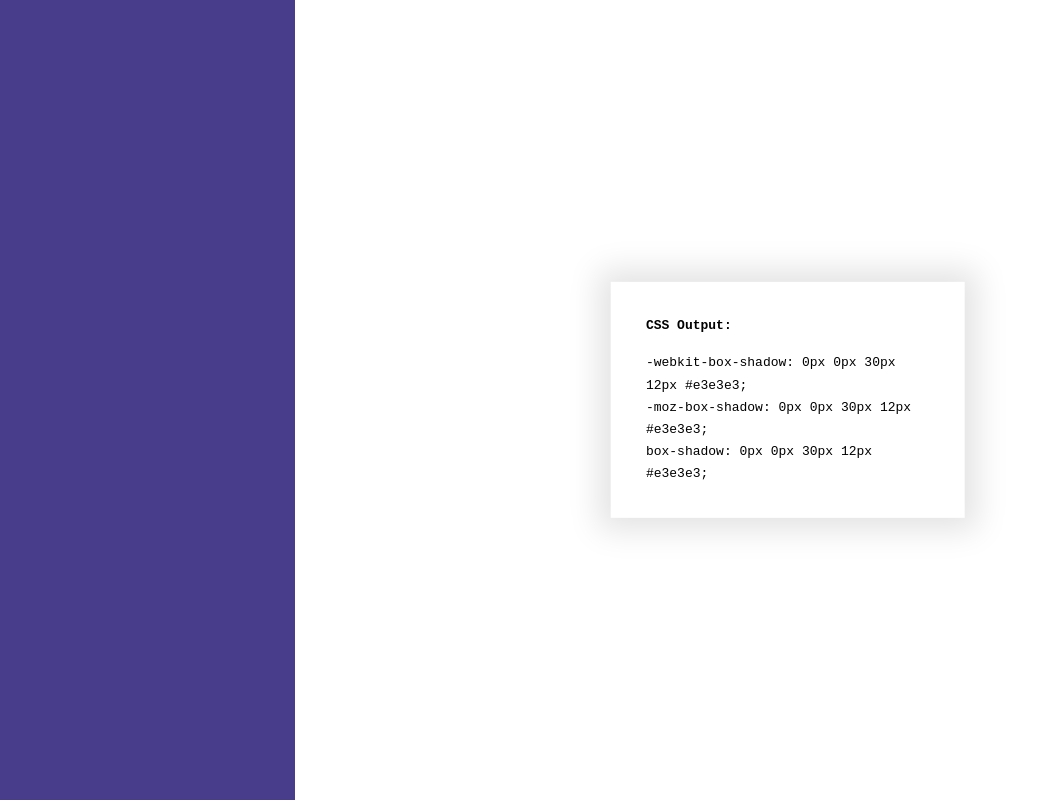
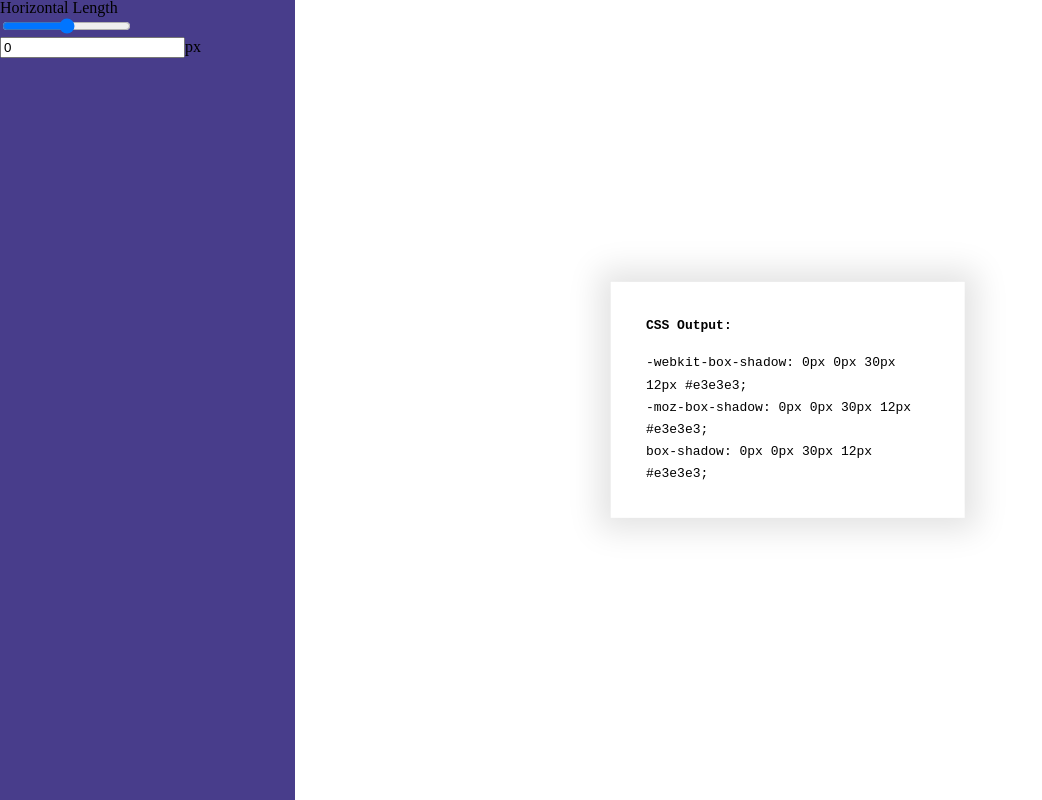
Before and after one commit to kourosh-neyestani/CSS-Box-Shadow-Generator, a React (Create React App) app: page / in a window 1280 px wide. Shown: the whole page, without its empty margins (0-1042 px from the left). Built offline with nearby package versions, Linux system fonts and the light colour scheme.

Commit message:
Added InputRangeSlider component, Added horizontal setter

```diff
--- /dev/null
+++ b/src/components/InputRangeSlider/index.js
@@ -0,0 +1,30 @@
+import React from 'react';
+import './style.css';
+
+function InputRangeSlider(props) {
+
+    const {min, max, step, value, onChange} = props;
+
+    return (
+        <div className='input-range-slider'>
+            <input
+                min={min}
+                max={max}
+                step={step}
+                type="range"
+                value={value}
+                onChange={onChange}
+            />
+            <div className="value">
+                <input
+                    type="number"
+                    value={value}
+                    onChange={onChange}
+                />
+                <span>px</span>
+            </div>
+        </div>
+    );
+}
+
+export default InputRangeSlider;
--- a/src/pages/Home/index.js
+++ b/src/pages/Home/index.js
@@ -1,4 +1,5 @@
 import React, { useState } from 'react';
+import InputRangeSlider from '../../components/InputRangeSlider';
 import './style.css';
 
 function Home(props) {
@@ -21,10 +22,39 @@ function Home(props) {
         backgroundColor: `${wrapperColor}`
     }
 
+    const handleChange = (type, event) => {
+        switch (type) {
+            case 'horizontal':
+                let state;
+                let value = event.target.value;
+                if (value <= -200) {
+                    state = -200;
+                } else if (value >= 200) {
+                    state = 200;
+                } else {
+                    state = value;
+                }
+                setHorizontal(state);
+                break;
+            default:
+                return false;
+        }
+    };
+
     return (
         <section className="section">
             <div className="sidenav">
                 <div className="form">
+                    <div className="form-item">
+                        <label>Horizontal Length</label>
+                        <InputRangeSlider
+                            min={-200}
+                            max={200}
+                            step={1}
+                            value={horizontal}
+                            onChange={(event) => handleChange("horizontal", event)}
+                        />
+                    </div>
                 </div>
             </div>
             <div className="wrapper" style={wrapperStyle}>
```
Also changed, not shown: src/components/InputRangeSlider/style.css (added).
